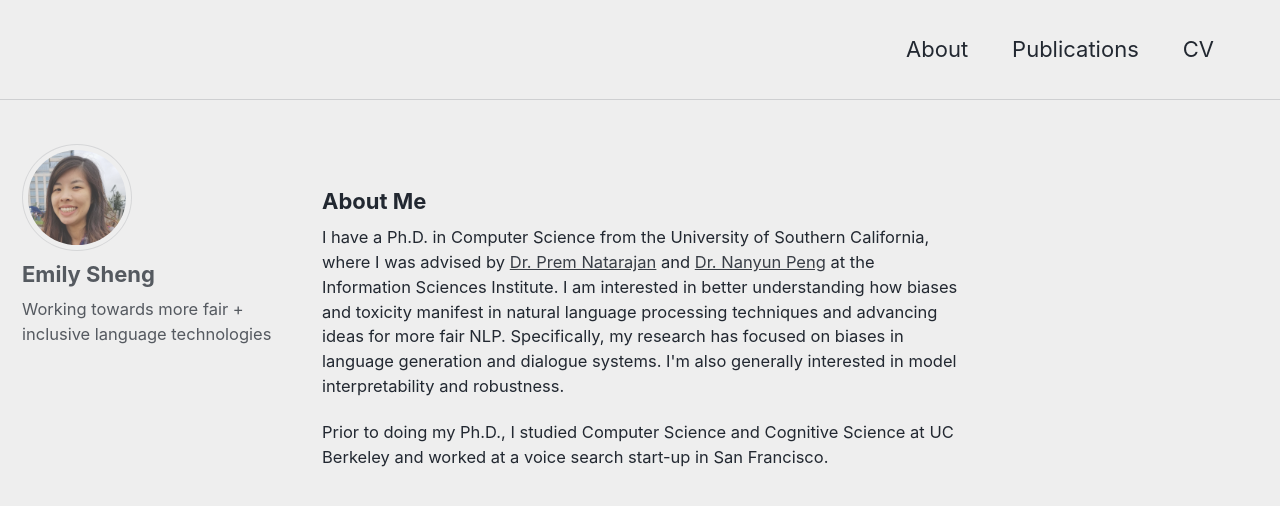
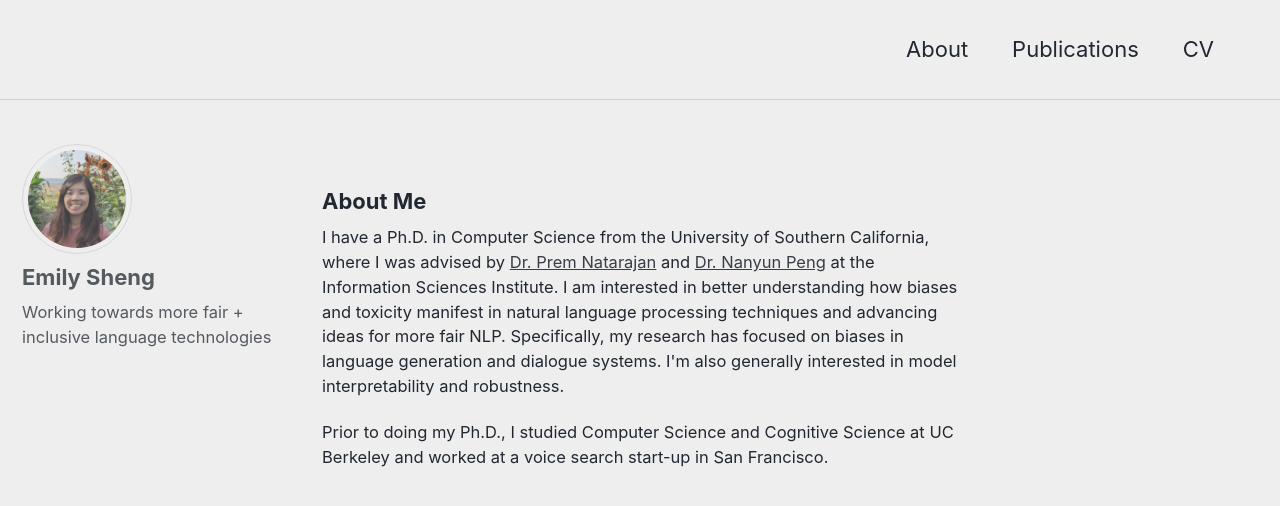
Before and after one commit to ewsheng/ewsheng.github.io, a Jekyll site: the page built from index.html, in a window 1280 px wide and 900 px high. Shown: the top 506 px of the window. Built offline with Jekyll 4.4.1, drawn with Linux system fonts in a browser that asks for light colours; the list of posts is cut into pages by our own code.

Commit message:
add new img

```diff
--- a/_config.yml
+++ b/_config.yml
@@ -84,7 +84,7 @@ analytics:
 # Site Author
 author:
   name             : "Emily Sheng"
-  avatar           : "/assets/images/profile2_square.jpg"
+  avatar           : "/assets/images/emily_square.jpg"
   bio              : "Working towards more fair + inclusive language technologies"
   location         : "Los Angeles"
   email            :
```
Also changed, not shown: assets/images/emily_square.jpg (added), assets/images/profile_big_square.jpg (deleted), 2 other files.
